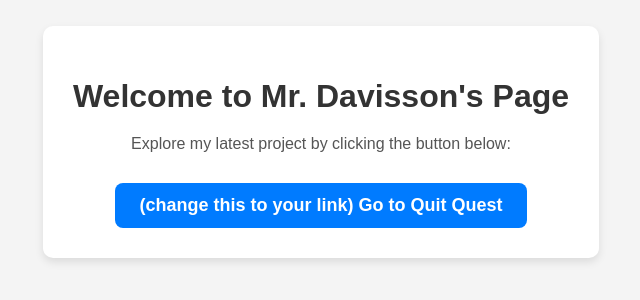
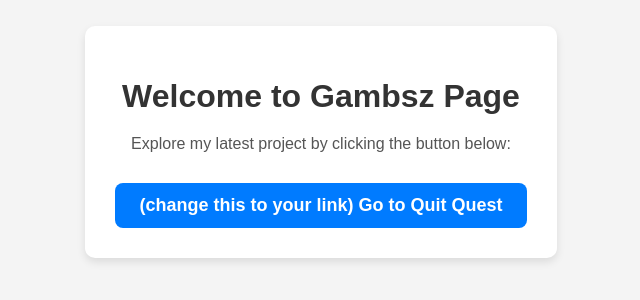
Before and after one commit to gambsz/gambsz.github.io, a plain HTML site: page index.html in a window 1280 px wide. Shown: the part 258-558 px from the top of the page, without its empty margins (319-959 px from the left). Drawn offline with Linux system fonts and the light colour scheme.

Commit message:
Update index.html

```diff
--- a/index.html
+++ b/index.html
@@ -51,7 +51,7 @@
 </head>
 <body>
     <div class="container">
-        <h1>Welcome to Mr. Davisson's Page</h1>
+        <h1>Welcome to Gambsz Page</h1>
         <p>Explore my latest project by clicking the button below:</p>
         <button onclick="window.location.href='https://markdavisson1345.github.io/myapp/';">   (change this to your link)
             Go to Quit Quest
```
